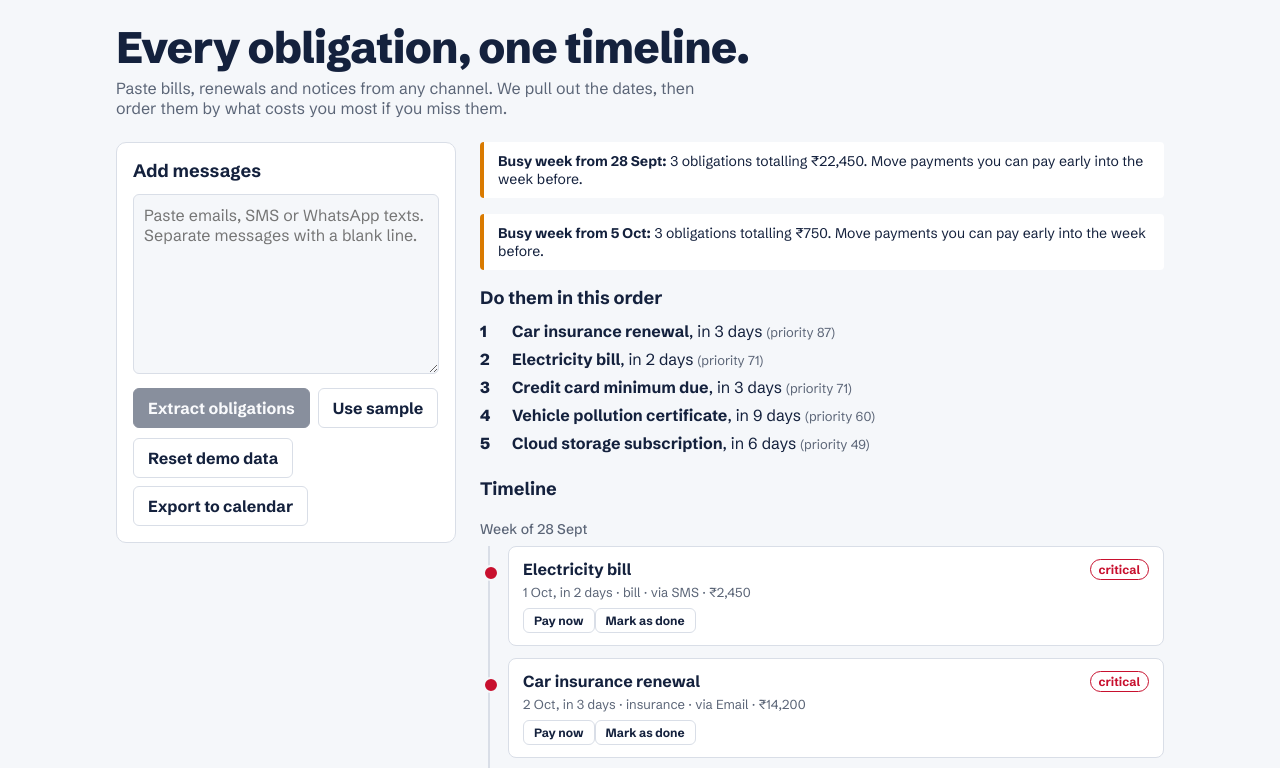
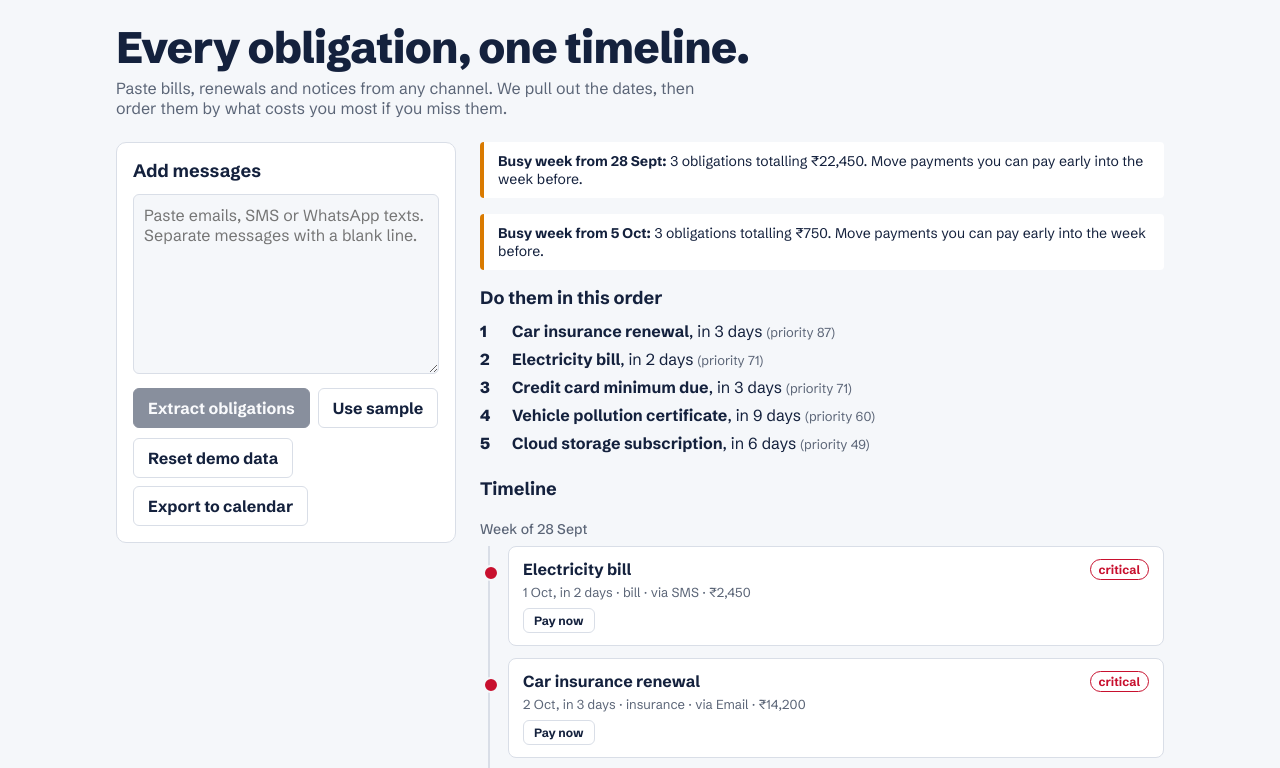
Before and after one commit to avgnanasreecse-source/obligation-os, a Next.js app: page / in a window 1280 px wide. Shown: the top 768 px of the page. Built offline with nearby package versions, Linux system fonts and the light colour scheme.

Commit message:
Update page.tsx

```diff
--- a/app/page.tsx
+++ b/app/page.tsx
@@ -116,7 +116,6 @@ export default function Home() {
                     <article key={o.id} className={`item ${lvl} ${o.done ? "done" : ""}`}>
                       <div className="top"><span>{o.title}</span><span className="pill">{o.done ? "done" : lvl}</span></div>
                     <div className="meta">{fmt(o.dueDate)}, {when(daysLeft(o.dueDate))} · {o.category} · via {o.source}{o.amount ? ` · ₹${o.amount.toLocaleString("en-IN")}` : ""}</div>{o.done ? <span style={{ color: "#15803d", fontWeight: 600, fontSize: 13 }}>✓ Paid</span> : <button className="ghost small" onClick={() => toggle(o.id)}>Pay now</button>}
-                    <button className="ghost small" onClick={() => toggle(o.id)}>{o.done ? "Mark as pending" : "Mark as done"}</button>
                     </article>
                   );
                 })}
```
